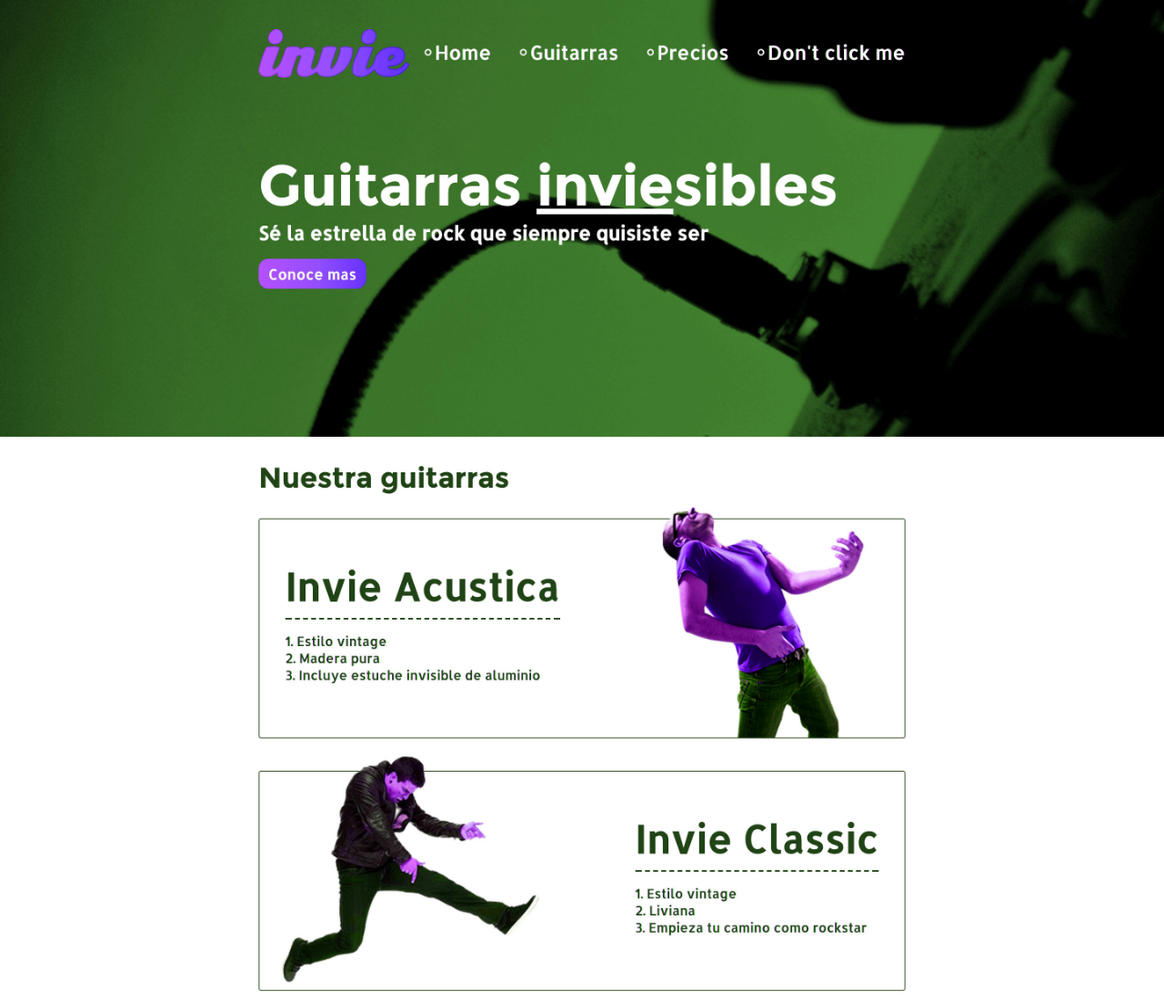
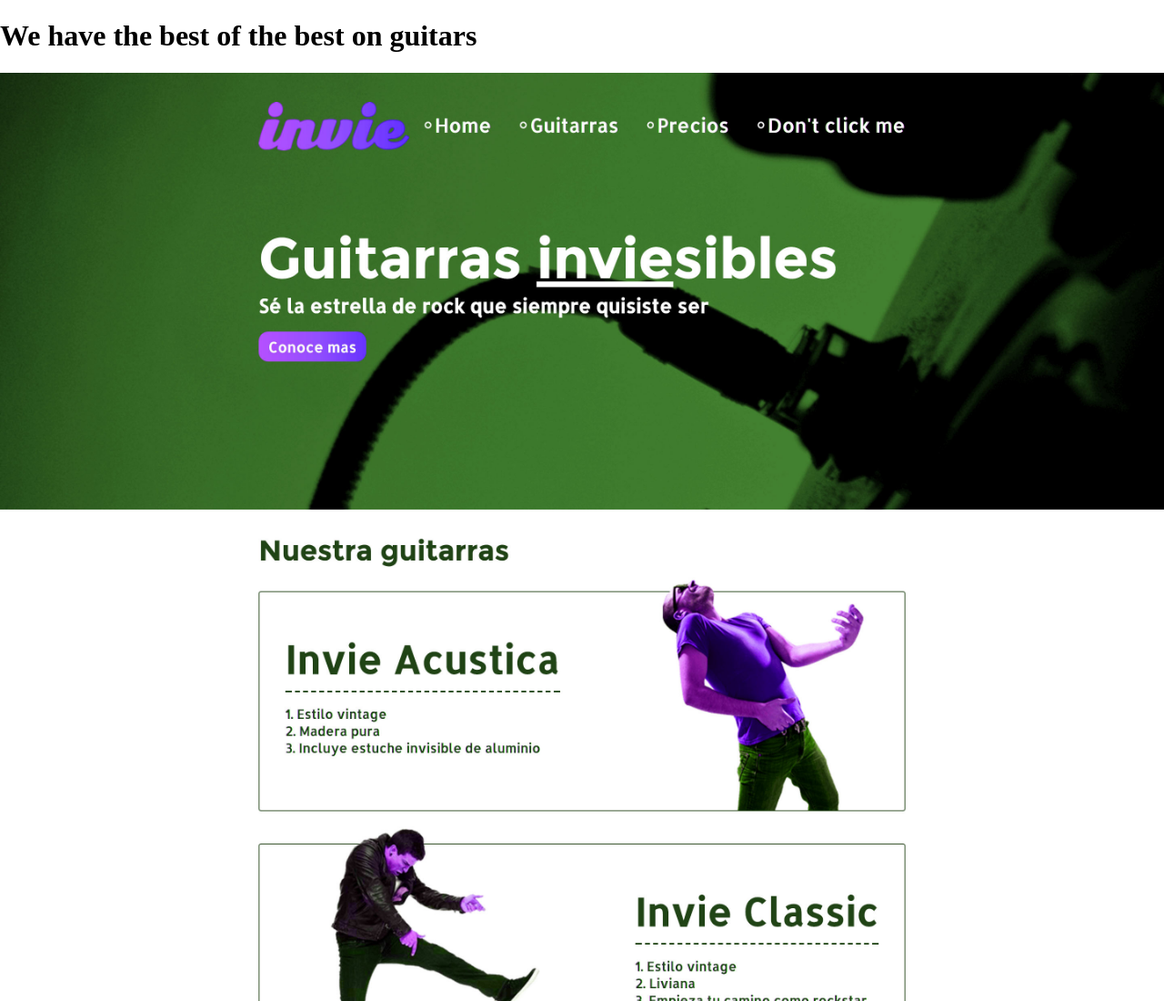
Before and after one commit to joseramosp/invie-github, a plain HTML site: page index.html in a window 1280 px wide. Shown: the top 1100 px of the page at 91% size. Drawn offline with Linux system fonts and the light colour scheme.

Commit message:
New header fixed

```diff
--- a/index.html
+++ b/index.html
@@ -22,6 +22,7 @@
     </style>
   </head>
   <body>
+    <h1>We have the best of the best on guitars</h1>
     <img src="invie-responsive.png" alt="" id="responsive">
     <img src="nueva-version.jpg" alt="">
   </body>
```
